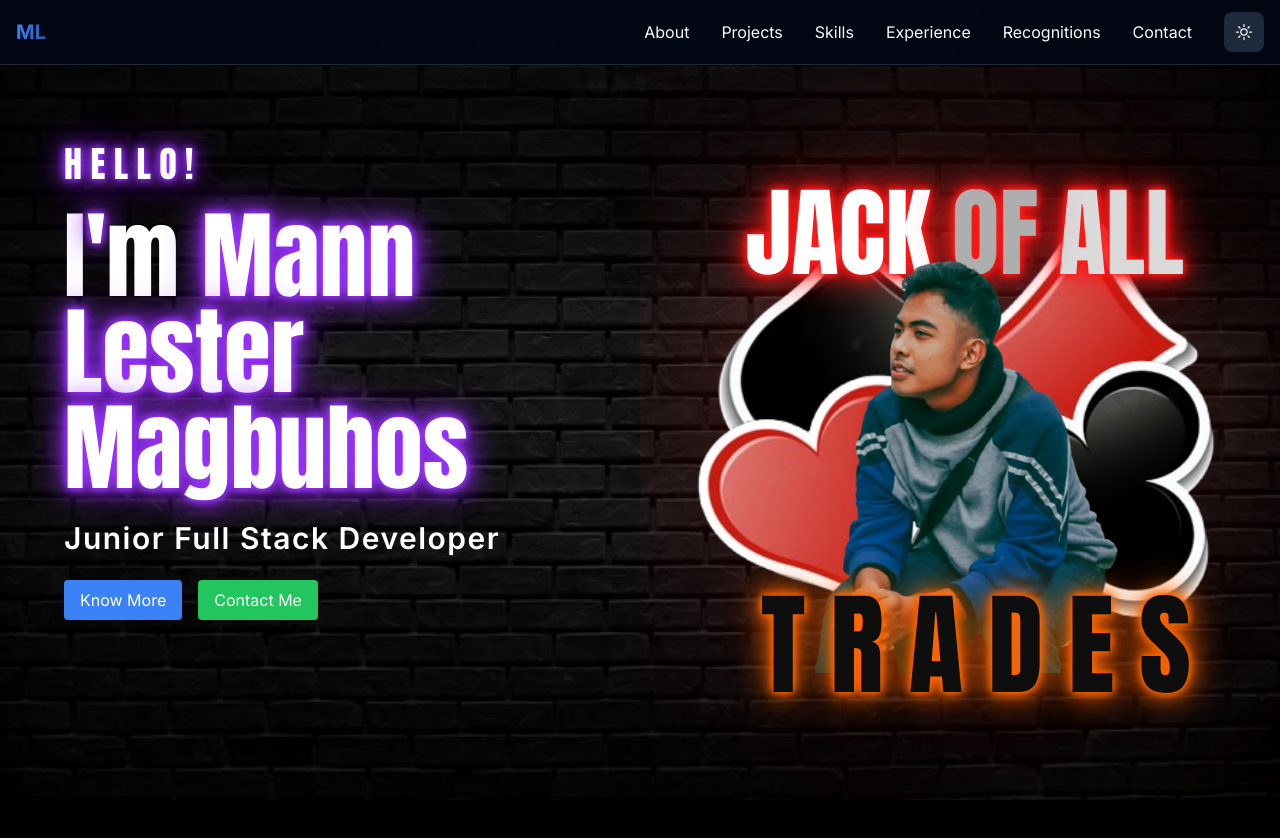
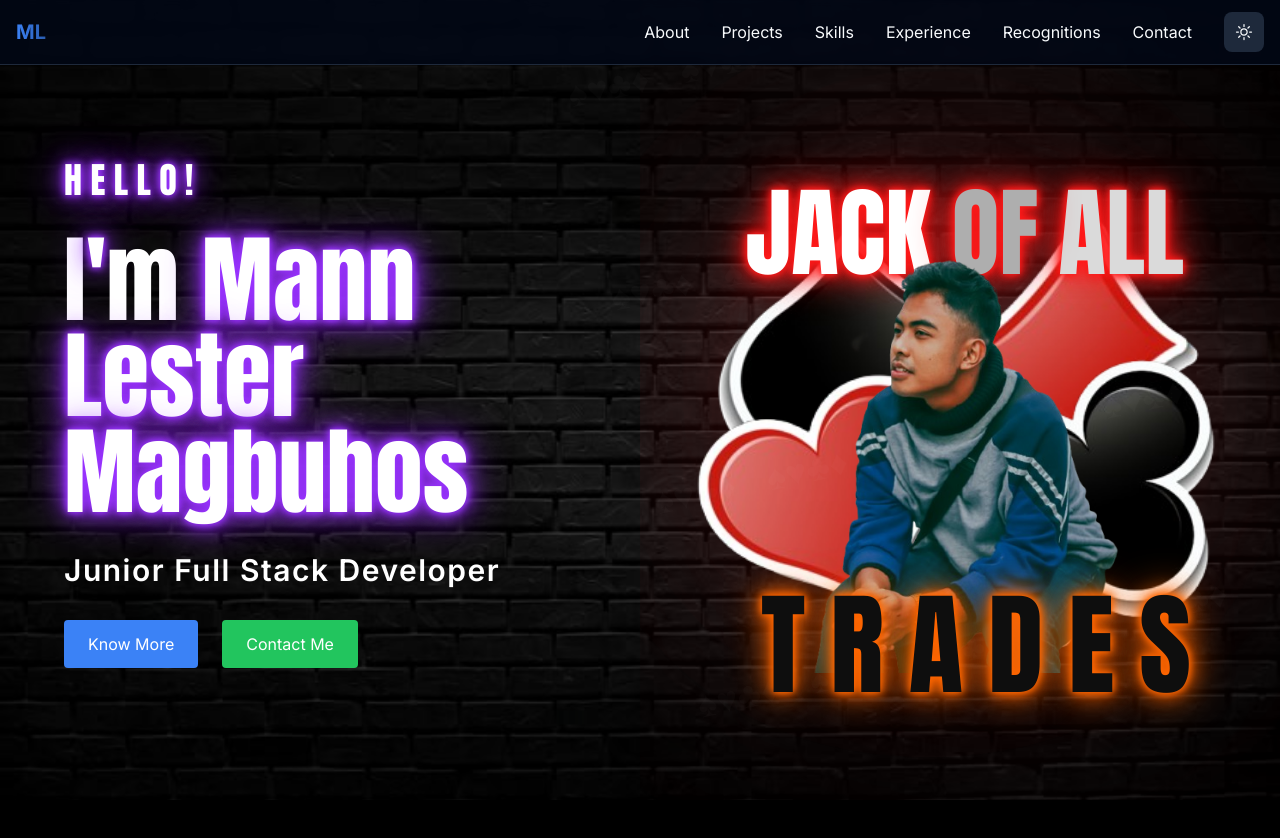
Before and after one commit to MannLester/PortfolioWebsite, a Next.js app: page / in a window 1280 px wide. Shown: the top 838 px of the page. Built offline with nearby package versions, Linux system fonts and the light colour scheme.

Commit message:
Home Page Minor Fixes

```diff
--- a/src/components/sections/HomePage.tsx
+++ b/src/components/sections/HomePage.tsx
@@ -25,17 +25,17 @@ const HomePage = () => {
       <section className="flex w-full h-full z-10">
         {/* Left side - content */}
         <div className="flex-1 flex items-start justify-start px-16">
-          <div className="space-y-6 mt-36">
-            <div className="space-y-6">
+          <div className="space-y-6 mt-40">
+            <div className="space-y-8">
               <h1 className={`text-white text-4xl tracking-normal font-bold [text-shadow:0_0_7px_#9933ff,0_0_10px_#9933ff,0_0_21px_#9933ff,0_0_42px_#9933ff] ${anton.className}`}>H E L L O !</h1>
 
               <h2 className={`text-white text-8xl tracking-normal ${anton.className}`}>I<span className="text-white [text-shadow:0_0_7px_#9933ff,0_0_10px_#9933ff,0_0_21px_#9933ff,0_0_42px_#9933ff]">'</span>m <span className="text-white [text-shadow:0_0_7px_#9933ff,0_0_10px_#9933ff,0_0_21px_#9933ff,0_0_42px_#9933ff]">Mann Lester Magbuhos</span></h2>
 
               <p className="text-white text-3xl font-semibold tracking-wider ${anton.className}">Junior Full Stack Developer</p>
 
-              <div className="flex space-x-4 mt-6">
-                <button className="bg-blue-500 text-white px-4 py-2 rounded">Know More</button>
-                <button className="bg-green-500 text-white px-4 py-2 rounded">Contact Me</button>
+              <div className="flex space-x-6">
+                <button className="bg-blue-500 text-white px-6 py-3 rounded">Know More</button>
+                <button className="bg-green-500 text-white px-6 py-3 rounded">Contact Me</button>
               </div>
               {/*
               <p className="text-white text-lg tracking-wide leading-relaxed">
```
